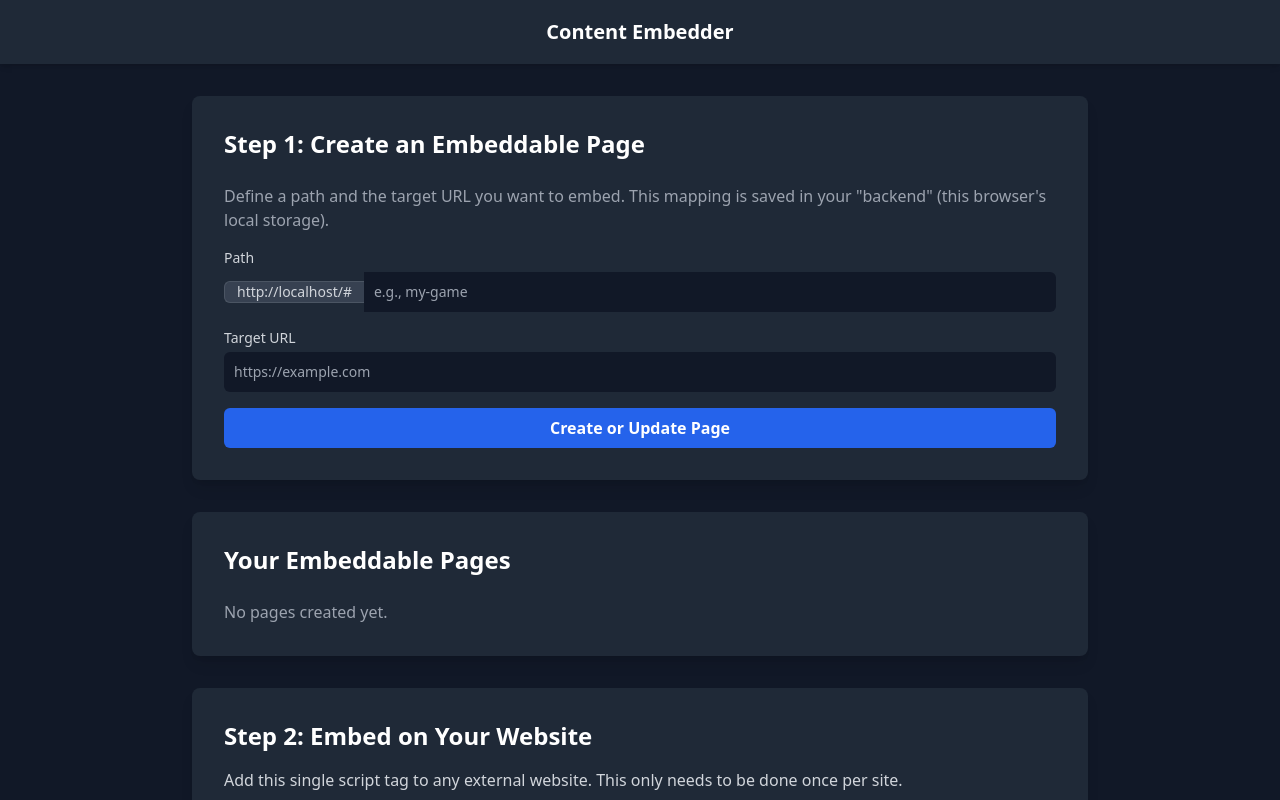
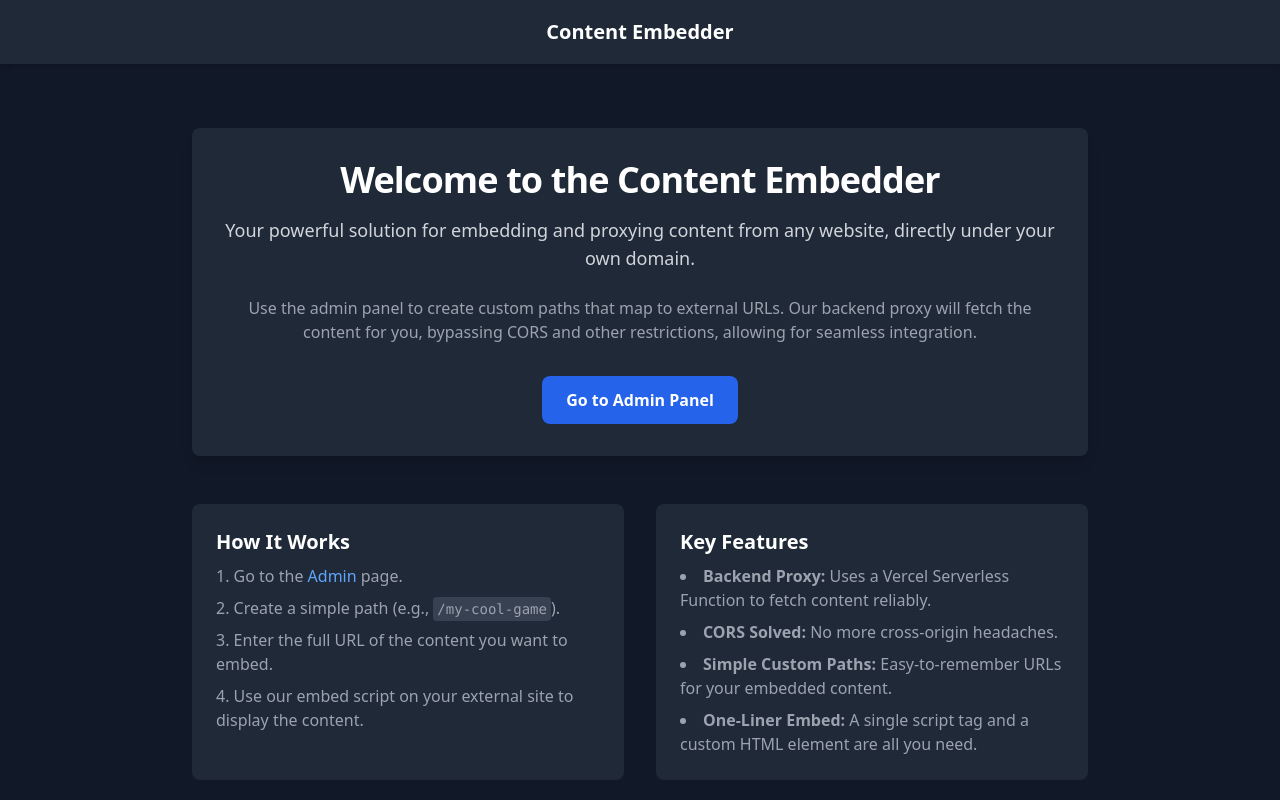
Before and after one commit to dgstuff/newbypasser, a React (Vite) app: page / in a window 1280 px wide. Before the commit this address led to /#/admin. Shown: the top 800 px of the page. Built offline with nearby package versions, Linux system fonts and the light colour scheme.

Commit message:
Update App.tsx

```diff
--- a/App.tsx
+++ b/App.tsx
@@ -4,8 +4,9 @@ import { MappingsProvider } from './contexts/MappingsContext';
 import Header from './components/Header';
 import AdminPage from './components/AdminPage';
 import EmbedPage from './components/EmbedPage';
+import HomePage from './components/HomePage';
 
-const AdminLayout: React.FC = () => (
+const MainLayout: React.FC = () => (
   <>
     <Header />
     <main className="p-4 sm:p-6 md:p-8">
@@ -20,12 +21,12 @@ const App: React.FC = () => {
       <HashRouter>
         <div className="bg-gray-900 text-gray-100 min-h-screen font-sans">
           <Routes>
-            <Route element={<AdminLayout />}>
+            <Route element={<MainLayout />}>
+              <Route path="/" element={<HomePage />} />
               <Route path="/admin" element={<AdminPage />} />
             </Route>
             <Route path="/:slug" element={<EmbedPage />} />
-            <Route path="/" element={<Navigate to="/admin" replace />} />
-            <Route path="*" element={<Navigate to="/admin" replace />} />
+            <Route path="*" element={<Navigate to="/" replace />} />
           </Routes>
         </div>
       </HashRouter>
```
